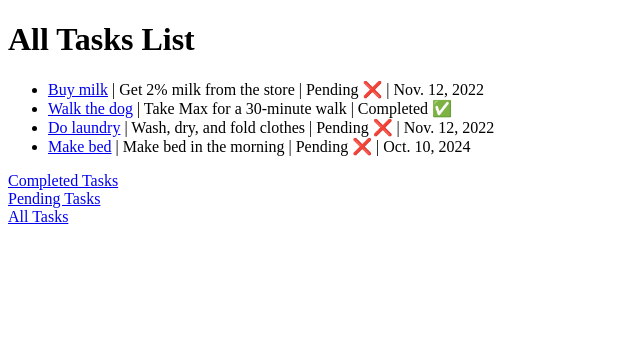
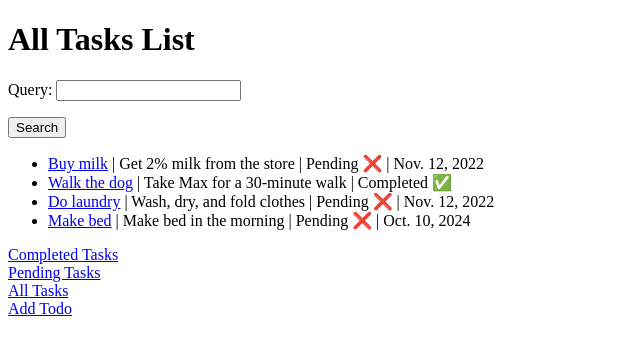
Before and after one commit to nahiyanhkhan/dj-practice, a Django app: page /tasks/ in a window 1280 px wide. Shown: the top 355 px of the page, without its empty margins (0-640 px from the left). Run offline with Django 5.2, Linux system fonts and the light colour scheme; data comes from the database, SQL or seed files in the repository; both versions use the stored data as it was after the commit.

Commit message:
Module 13 done

```diff
--- /dev/null
+++ b/todo_app/forms.py
@@ -0,0 +1,13 @@
+from pyexpat import model
+from django import forms
+from .models import Task
+
+
+class SearchForm(forms.Form):
+    query = forms.CharField(required=False)
+
+
+class AddTodoForm(forms.ModelForm):
+    class Meta:
+        model = Task
+        fields = "__all__"
--- a/todo_app/models.py
+++ b/todo_app/models.py
@@ -1,7 +1,6 @@
 from django.db import models
 
 
-# Create your models here.
 class Task(models.Model):
     title = models.CharField(max_length=200)
     description = models.TextField()
--- a/todo_app/templates/task_list.html
+++ b/todo_app/templates/task_list.html
@@ -3,6 +3,13 @@
 {% block content %}
 
 <h1>All Tasks List</h1>
+
+<form method="post">
+    {% csrf_token %}
+    {{ search_form.as_p }}
+    <button type="submit">Search</button>
+</form>
+
 <ul>
     {% for task in tasks %}
     <li>
@@ -22,6 +29,8 @@
 <br>
 <a href="/tasks/">All Tasks</a>
 <br>
+<a href="/tasks/add/">Add Todo</a>
+<br>
 
 
 {% endblock %}
--- a/todo_app/urls.py
+++ b/todo_app/urls.py
@@ -4,4 +4,5 @@ from . import views
 urlpatterns = [
     path("", views.task_list, name="task_list"),
     path("<int:pk>/", views.task, name="task_details"),
+    path("add/", views.add_todo, name="add_todo"),
 ]
--- a/todo_app/views.py
+++ b/todo_app/views.py
@@ -1,18 +1,52 @@
-from django.shortcuts import render
+from django.shortcuts import render, redirect
 from .models import Task
+from .forms import SearchForm, AddTodoForm
 
 
 # Create your views here.
 def task_list(request):
     task_list = Task.objects.all()
     completed = request.GET.get("completed")
+
+    search_form = SearchForm(request.POST)
+
+    if search_form.is_valid():
+        query = search_form.cleaned_data.get("query")
+
     if completed == "1":
         task_list = task_list.filter(completed=True)
     elif completed == "0":
         task_list = task_list.filter(completed=False)
-    return render(request, "task_list.html", {"tasks": task_list})
+
+    if query:
+        searched_task_list = [
+            task for task in task_list if query.lower() in task.title.lower()
+        ]
+        task_list = searched_task_list
+
+    context = {
+        "tasks": task_list,
+        "search_form": search_form,
+    }
+
+    return render(request, "task_list.html", context=context)
 
 
 def task(request, pk):
     task = Task.objects.get(pk=pk)
     return render(request, "task_details.html", {"task": task})
+
+
+def add_todo(request):
+    # data = Task.objects.all()
+
+    if request.method == "POST":
+        add_todo_form = AddTodoForm(request.POST)
+        if add_todo_form.is_valid():
+            add_todo_form.save()
+
+    add_todo_form = AddTodoForm()
+
+    context = {"add_todo_form": add_todo_form}
+
+    return render(request, "add_todo.html", context=context)
```
Also changed, not shown: todo_app/tasks.json (+6 -3 lines), todo_app/templates/add_todo.html (added, +13 -0 lines), db.sqlite3.
